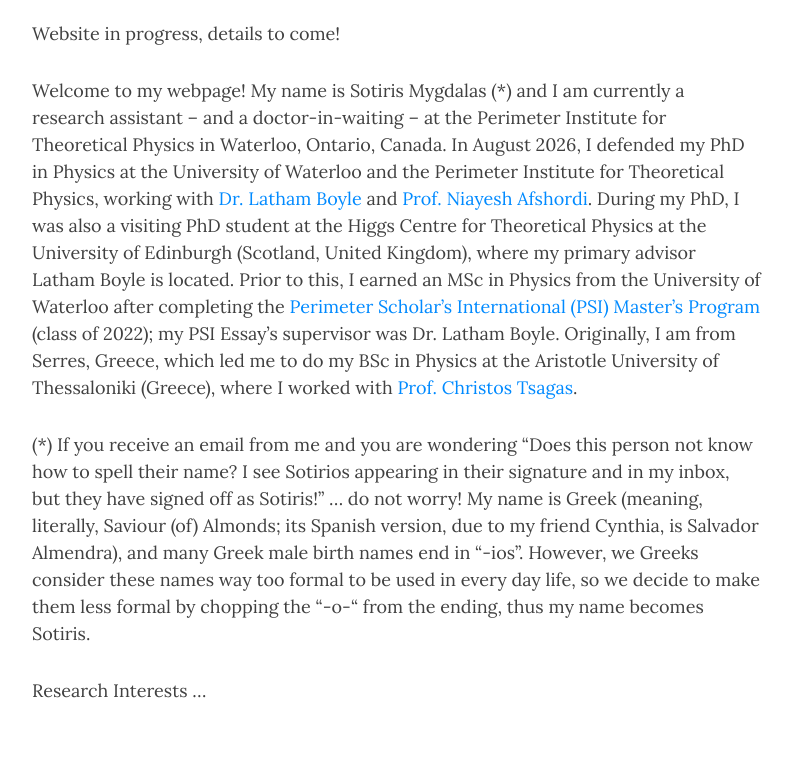
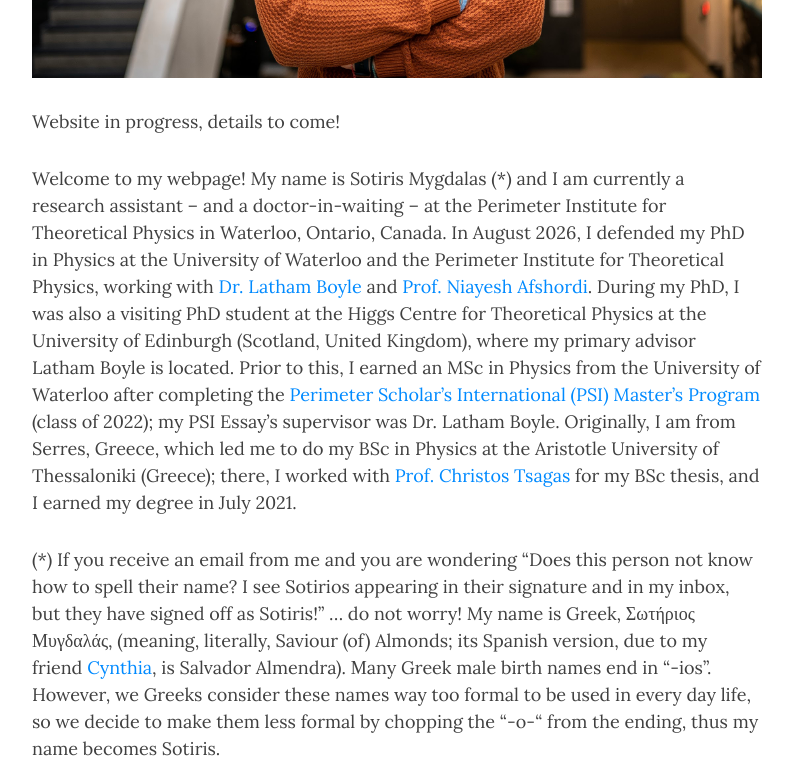
Before and after one commit to smygdalas/SMygdalas.github.io, a Jekyll site: the page built from index.md, in a window 1280 px wide and 1400 px high, scrolled down 779 px, cut to the strip 51-835 px from the top of the window. Shown: the whole strip, without its empty margins (243-1036 px from the left). Built offline with Jekyll 4.4.1, drawn with Linux system fonts in a browser that asks for light colours; nearby versions of some CDN libraries; comment, search, counter and statistics services are not loaded; some of the changed text lies outside the part shown.

Commit message:
Update index.md

```diff
--- a/index.md
+++ b/index.md
@@ -9,10 +9,15 @@ use-site-title: true
 
 Website in progress, details to come!
 
-Welcome to my webpage! My name is Sotiris Mygdalas (*) and I am currently a research assistant -- and a doctor-in-waiting -- at the Perimeter Institute for Theoretical Physics in Waterloo, Ontario, Canada. In August 2026, I defended my PhD in Physics at the University of Waterloo and the Perimeter Institute for Theoretical Physics, working with [Dr. Latham Boyle](https://www.ph.ed.ac.uk/people/latham-boyle) and [Prof. Niayesh Afshordi](https://nafshordi.com/). During my PhD, I was also a visiting PhD student at the Higgs Centre for Theoretical Physics at the University of Edinburgh (Scotland, United Kingdom), where my primary advisor Latham Boyle is located. Prior to this, I earned an MSc in Physics from the University of Waterloo after completing the [Perimeter Scholar's International (PSI) Master's Program](https://perimeterinstitute.ca/training/masters-program) (class of 2022); my PSI Essay's supervisor was Dr. Latham Boyle. Originally, I am from Serres, Greece, which led me to do my BSc in Physics at the Aristotle University of Thessaloniki (Greece), where I worked with [Prof. Christos Tsagas](https://tsagas0.wixsite.com/mysite).
+Welcome to my webpage! My name is Sotiris Mygdalas (*) and I am currently a research assistant -- and a doctor-in-waiting -- at the Perimeter Institute for Theoretical Physics in Waterloo, Ontario, Canada. In August 2026, I defended my PhD in Physics at the University of Waterloo and the Perimeter Institute for Theoretical Physics, working with [Dr. Latham Boyle](https://www.ph.ed.ac.uk/people/latham-boyle) and [Prof. Niayesh Afshordi](https://nafshordi.com/). During my PhD, I was also a visiting PhD student at the Higgs Centre for Theoretical Physics at the University of Edinburgh (Scotland, United Kingdom), where my primary advisor Latham Boyle is located. Prior to this, I earned an MSc in Physics from the University of Waterloo after completing the [Perimeter Scholar's International (PSI) Master's Program](https://perimeterinstitute.ca/training/masters-program) (class of 2022); my PSI Essay's supervisor was Dr. Latham Boyle. Originally, I am from Serres, Greece, which led me to do my BSc in Physics at the Aristotle University of Thessaloniki (Greece); there, I worked with [Prof. Christos Tsagas](https://tsagas0.wixsite.com/mysite) for my BSc thesis, and I earned my degree in July 2021.
 
 
-(*) If you receive an email from me and you are wondering "Does this person not know how to spell their name? I see Sotirios appearing in their signature and in my inbox, but they have signed off as Sotiris!" ... do not worry! My name is Greek (meaning, literally, Saviour (of) Almonds; its Spanish version, due to my friend Cynthia, is Salvador Almendra), and many Greek male birth names end in "-ios". However, we Greeks consider these names way too formal to be used in every day life, so we decide to make them less formal by chopping the "-o-" from the ending, thus my name becomes Sotiris.
+(*) If you receive an email from me and you are wondering "Does this person not know how to spell their name? I see Sotirios appearing in their signature and in my inbox, but they have signed off as Sotiris!" ... do not worry! My name is Greek, Σωτήριος Μυγδαλάς, (meaning, literally, Saviour (of) Almonds; its Spanish version, due to my friend [Cynthia](https://inspirehep.net/authors/3151960), is Salvador Almendra). Μany Greek male birth names end in "-ios". However, we Greeks consider these names way too formal to be used in every day life, so we decide to make them less formal by chopping the "-o-" from the ending, thus my name becomes Sotiris.
 
-Research Interests
-...
+# Research Interests
+
+## Spacetime Quasicrystals in Quantum Gravity
+
+## Computational Complexity Theory and its Interplay with Gravity
+
+## The Mathematical Structure of the Standard Model of Particle Physics
```
Also changed, not shown: other parts of index.md (+1 -1 lines).
